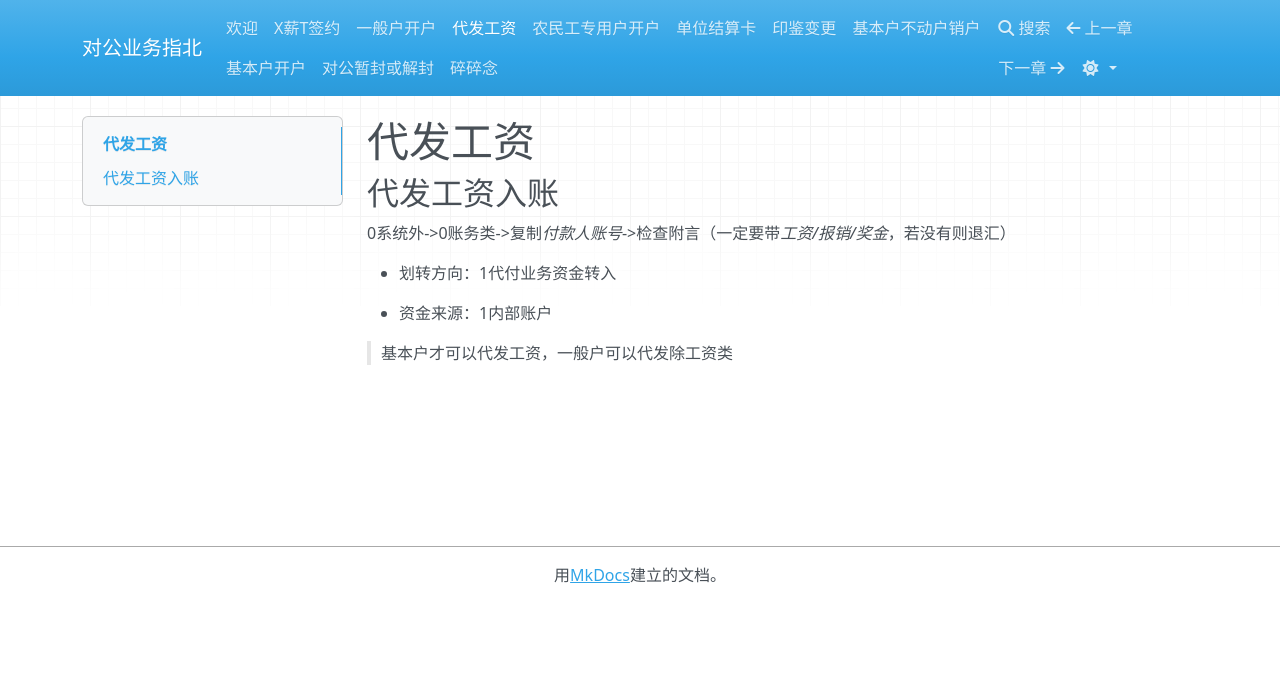
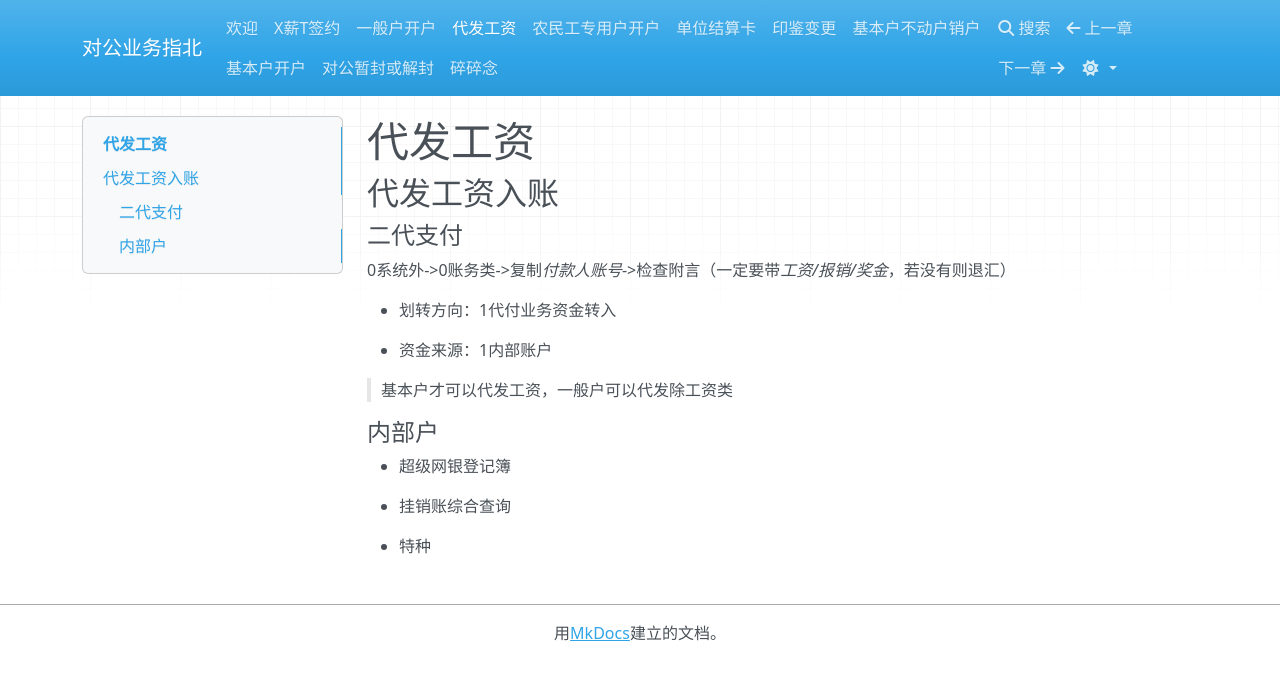
Before and after one commit to sakurafisch/fi, an MkDocs documentation site: the page built from docs/代发工资.md, in a window 1280 px wide. Shown: the top 680 px of the page. Built offline with MkDocs 1.6.1, drawn with Linux system fonts in a browser that asks for light colours; nearby versions of some CDN libraries.

Commit message:
feat: 工资入账

```diff
--- a/docs/代发工资.md
+++ b/docs/代发工资.md
@@ -2,6 +2,8 @@
 
 
 ## 代发工资入账
+
+#### 二代支付
 
 0系统外->0账务类->复制*付款人账号*->检查附言（一定要带*工资/报销/奖金*，若没有则退汇）
 
@@ -10,3 +12,11 @@
 - 资金来源：1内部账户
 
 > 基本户才可以代发工资，一般户可以代发除工资类
+
+#### 内部户
+
+- 超级网银登记簿
+
+- 挂销账综合查询
+
+- 特种
```
